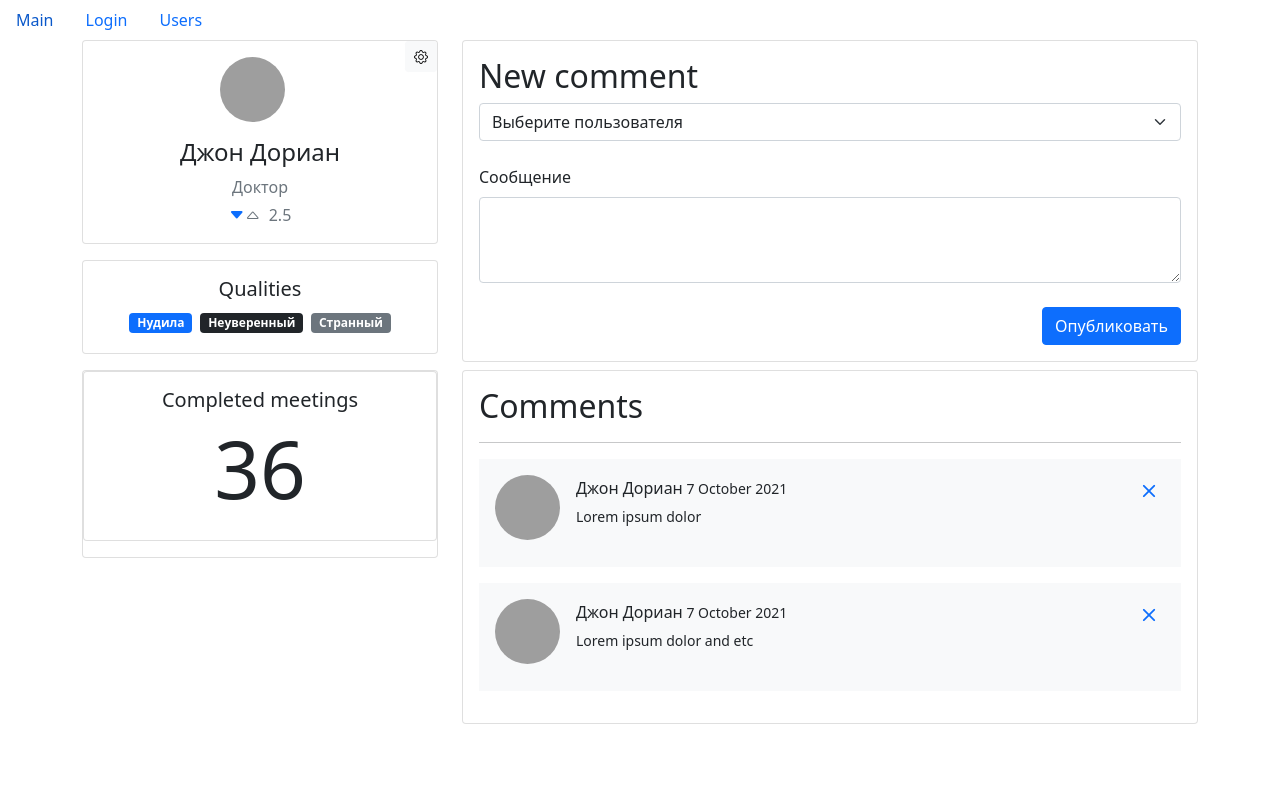
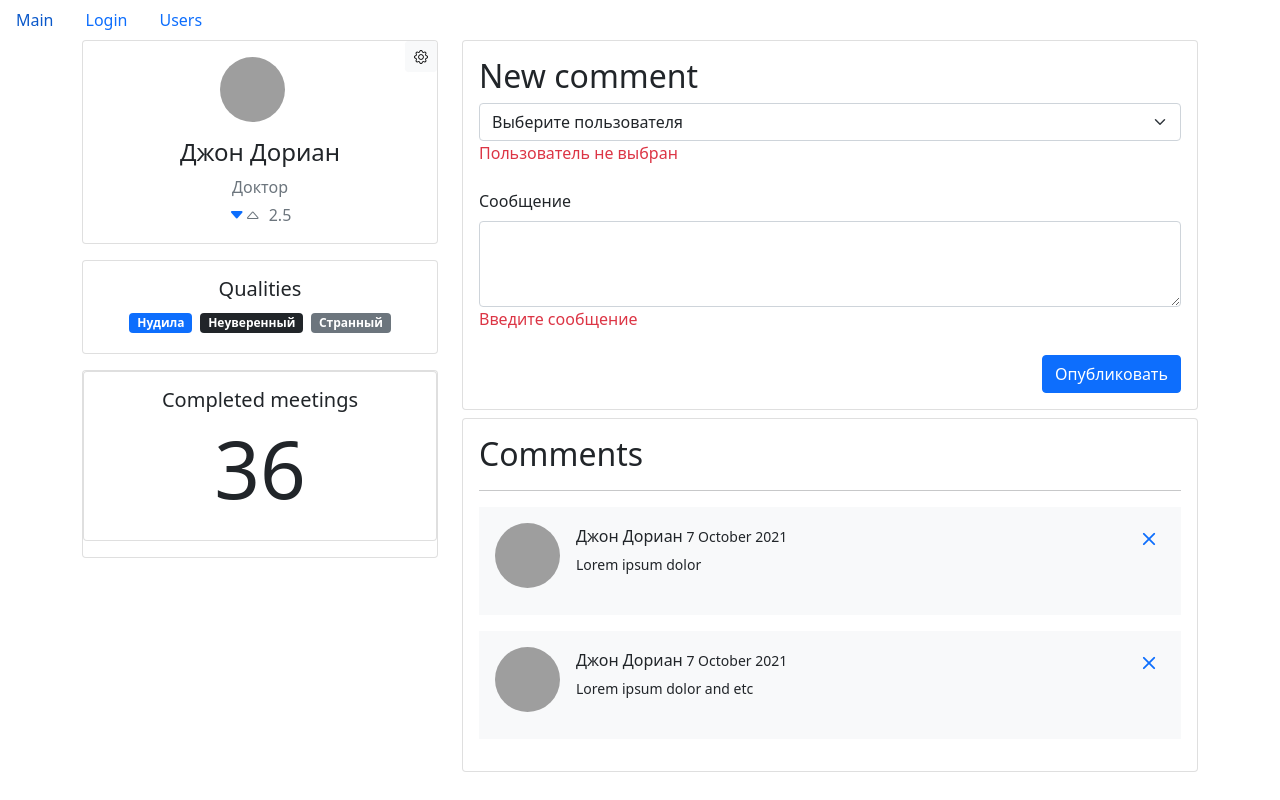
Before and after one commit to perezeginamv/fast-company, a React (Create React App) app: page /users/67rdca3eeb7f6fgeed471815 in a window 1280 px wide. Built offline with nearby package versions, Linux system fonts and the light colour scheme; grey boxes are pictures that could not be loaded.

Commit message:
Improved validation of the comment submission form

```diff
--- a/src/components/page/editUserPage/editUserPage.jsx
+++ b/src/components/page/editUserPage/editUserPage.jsx
@@ -113,6 +113,7 @@ const EditUserPage = () => {
     useEffect(() => {
         validate();
     }, [data]);
+
     const handleChange = (target) => {
         setData((prevState) => ({
             ...prevState,
--- a/src/components/page/userPage/userPage.jsx
+++ b/src/components/page/userPage/userPage.jsx
@@ -10,9 +10,13 @@ const UserPage = ({ userId }) => {
     const history = useHistory();
     const [user, setUser] = useState();
     const [comments, setComments] = useState();
-    const [comment, setComment] = useState();
+    const [comment, setComment] = useState({
+        userId: "",
+        pageId: "",
+        content: ""
+    });
     const [users, setUsers] = useState();
-    const [errors, setErrors] = useState();
+    const [errors, setErrors] = useState({});
 
     useEffect(() => {
         api.users.fetchAll().then((data) => setUsers(data));
@@ -25,8 +29,6 @@ const UserPage = ({ userId }) => {
     const handleClick = () => {
         history.push(history.location.pathname + "/edit");
     };
-    console.log(comment);
-    console.log(comments);
 
     const getName = (id) => {
         const usersId = users.find((user) => user._id === id);
@@ -47,12 +49,6 @@ const UserPage = ({ userId }) => {
         }));
     };
 
-    useEffect(() => {
-        validate();
-        console.log(errors);
-        console.log(comment);
-    }, []);
-
     const validatorConfig = {
         userId: {
             isRequired: {
@@ -65,6 +61,9 @@ const UserPage = ({ userId }) => {
             }
         }
     };
+    useEffect(() => {
+        validate();
+    }, []);
 
     const validate = () => {
         const errors = validator(comment, validatorConfig);
@@ -90,7 +89,7 @@ const UserPage = ({ userId }) => {
         api.comments.add(comment).then((comments) => {
             setComments(getSortedList(comments));
         });
-        setComment({});
+        setComment({ userId: "", pageId: "", content: "" });
         e.target.reset();
         api.comments
             .fetchCommentsForUser(userId)
@@ -256,7 +255,6 @@ const UserPage = ({ userId }) => {
                                         <button
                                             className="btn btn-primary"
                                             type="submit"
-                                            // disabled={isValid}
                                         >
                                             Опубликовать
                                         </button>
```
